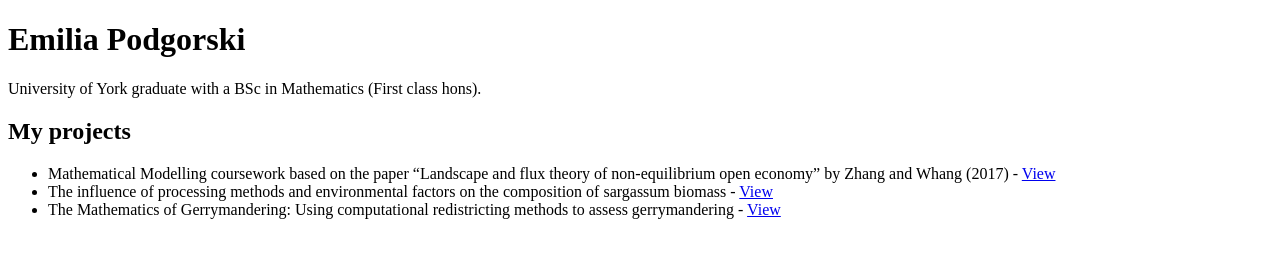
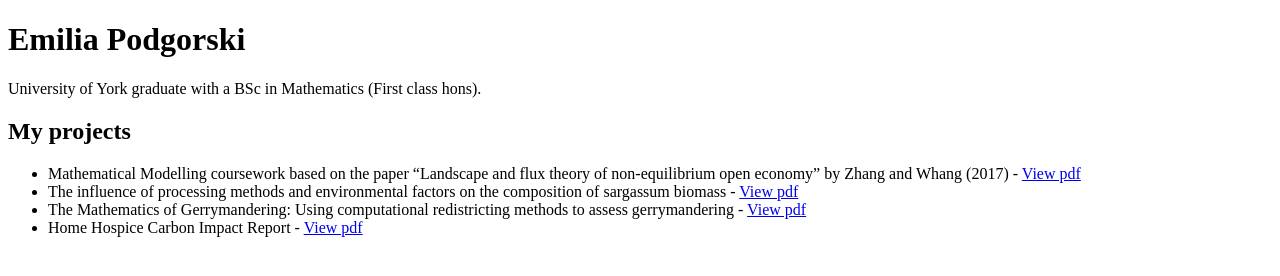
Before and after one commit to emipod2/uni-projects.github.io, a plain HTML site: page index.html in a window 1280 px wide. Drawn offline with Linux system fonts and the light colour scheme.

Commit message:
Update index.html
Adding carbon impact report

```diff
--- a/index.html
+++ b/index.html
@@ -9,11 +9,13 @@
     <h2>My projects</h2>
     <ul>
       <li>Mathematical Modelling coursework based on the paper “Landscape and flux theory of non-equilibrium open
-           economy” by Zhang and Whang (2017) - <a href="Mathematical_Modelling_Coursework.pdf">View</a> </li>
+           economy” by Zhang and Whang (2017) - <a href="Mathematical_Modelling_Coursework.pdf">View pdf</a></li>
       <li>The influence of processing methods and environmental factors on the
-          composition of sargassum biomass - <a href="SPR Coursework.pdf">View</a></li>
+          composition of sargassum biomass - <a href="SPR Coursework.pdf">View pdf</a></li>
       <li>The Mathematics of Gerrymandering: Using computational redistricting methods
-           to assess gerrymandering - <a href="The_Mathematics_of_Gerrymandering.pdf">View</a></li>
+           to assess gerrymandering - <a href="The_Mathematics_of_Gerrymandering.pdf">View pdf</a></li>
+      <li>Home Hospice Carbon Impact Report - <a href="Home Hospice Carbon Impact Report v2.docx.pdf">View pdf</a></li>
+
     </ul>
   </body>
 </html>
```
